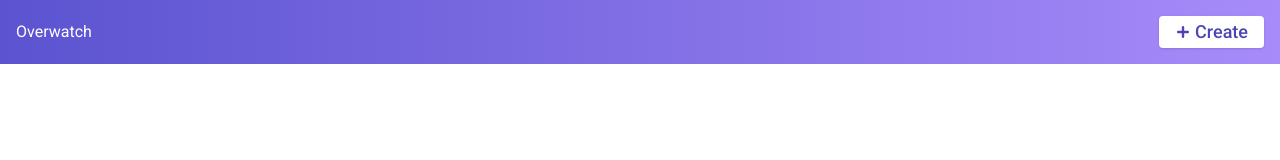
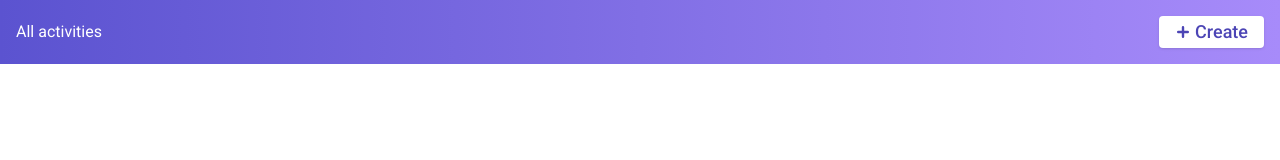
Before and after one commit to vas-delalis/concord, a React (Create React App) app in the folder client/: page /app/groups in a window 1280 px wide. Shown: the top 160 px of the page. Built offline with nearby package versions, Linux system fonts and the light colour scheme.

Commit message:
Add shared filters context

```diff
--- a/client/src/features/activities/components/ActivitySearch.jsx
+++ b/client/src/features/activities/components/ActivitySearch.jsx
@@ -1,7 +1,7 @@
 import clsx from 'clsx';
 import { useState, useEffect } from "react";
 import { useQuery } from 'react-query';
-import { Link } from "react-router-dom";
+import { Link, useOutletContext } from "react-router-dom";
 import { SearchIcon, ChevronRightIcon } from '@heroicons/react/solid';
 import { Modal, Button } from "components/elements";
 import { getActivities } from "../api/getActivities";
@@ -39,12 +39,12 @@ const ActivityList = ({ activities, toggleActivitySelect }) => (
 
 export const ActivitySearch = ({ isOpen, close }) => {
   const [searchQuery, setSearchQuery] = useState('');
+  const [activities, setActivities] = useState([]);
   const { isLoading, isError, data } = useQuery(
     ['activities', searchQuery],
     () => getActivities(searchQuery)
   );
-  const [activities, setActivities] = useState([]);
-
+  const [, setFilters] = useOutletContext();
 
   useEffect(() => {
     // The intended behaviour is this:
@@ -73,16 +73,23 @@ export const ActivitySearch = ({ isOpen, close }) => {
         )
       ) // Newly fetched activities that weren't previously selected
     ]});
-
   }, [data]);
 
-  const toggleActivitySelect = (id) => (
-    setActivities(activities.map(activity =>
-      activity.id === id ?
-      { ...activity, selected: !activity.selected } :
-      activity
-    ))
-  );
+  useEffect(() => {
+    setFilters({
+      activities: activities.filter(activity => activity.selected)
+    });
+  }, [activities, setFilters])
+
+  const toggleActivitySelect = (id) => {
+    setActivities(oldActivities =>
+      oldActivities.map(activity =>
+        activity.id === id ?
+        { ...activity, selected: !activity.selected } :
+        activity
+      )
+    );
+  };
 
   return (
     <Modal isOpen={isOpen} close={close}>
--- a/client/src/features/groups/Groups.jsx
+++ b/client/src/features/groups/Groups.jsx
@@ -1,14 +1,13 @@
-import { useSearchParams } from 'react-router-dom';
+import { useOutletContext } from 'react-router-dom';
 import { PlusSmIcon } from '@heroicons/react/solid';
 import { Button } from 'components/elements';
 
 export const Groups = () => {
-  const [searchParams, setSearchParams] = useSearchParams();
-  console.log(searchParams.getAll('activity'));
+  const [filters, setFilters] = useOutletContext();
 
   return (
     <div className='bg-gradient-to-r from-primary-500 to-violet-400 text-white flex justify-between items-center p-4'>
-      Overwatch
+      { filters.activities.length > 0 ? filters.activities.map(a => a.name).join(', ') : 'All activities' }
       <Button variant='white' className='py-0.5 pl-3 pr-4'>
         <PlusSmIcon className='w-6' />
         Create
--- a/client/src/routes/index.jsx
+++ b/client/src/routes/index.jsx
@@ -1,13 +1,20 @@
+import { useState } from 'react';
 import { useRoutes, Navigate, Outlet } from 'react-router-dom';
 import { Landing, Home, NotFound } from 'features/misc';
 import { MainLayout } from 'components/layout';
 import { Groups } from 'features/groups';
 
-const App = () => (
-  <MainLayout>
-    <Outlet></Outlet>
-  </MainLayout>
-)
+const App = () => {
+  const [filters, setFilters] = useState({
+    activities: [],
+  });
+
+  return (
+    <MainLayout>
+      <Outlet context={[filters, setFilters]}></Outlet>
+    </MainLayout>
+  )
+}
 
 export const AppRoutes = () => {
   const routes = useRoutes([
```
